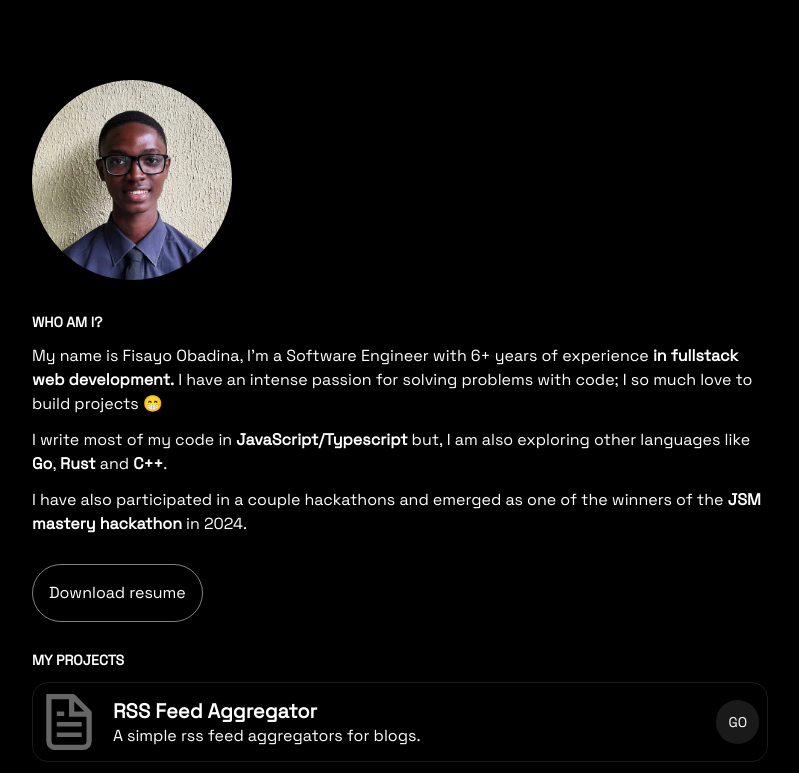
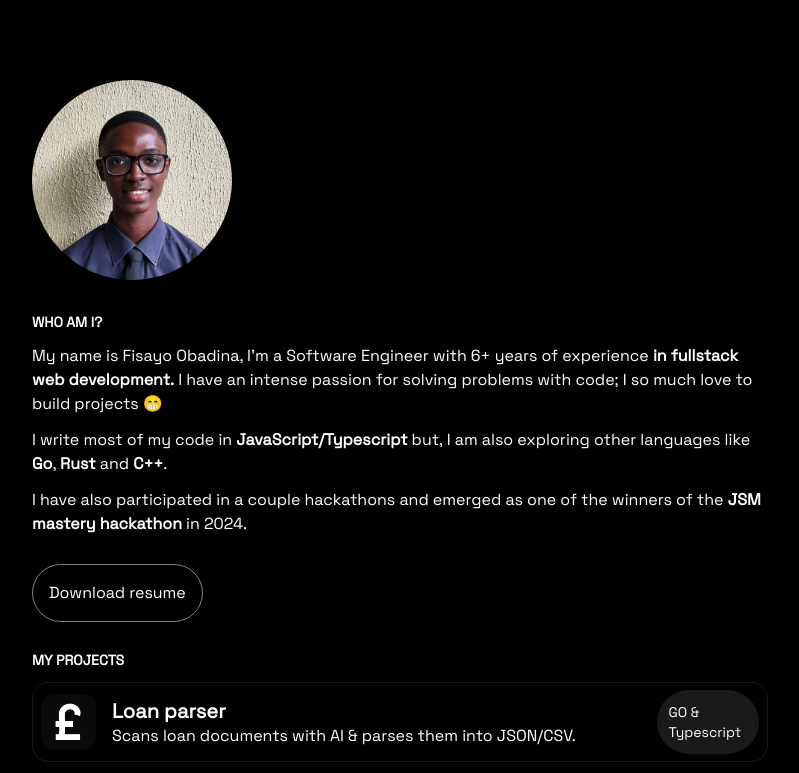
Before and after one commit to fisayo-dev/fisayobadina, a Next.js app: page / in a window 1280 px wide. Shown: the top 773 px of the page, without its empty margins (240-1039 px from the left). Built offline with nearby package versions, Linux system fonts and the light colour scheme.

Commit message:
feat: add new project

```diff
--- a/app/page.tsx
+++ b/app/page.tsx
@@ -17,6 +17,13 @@ interface Startups {
 }
 const Home = () => {
   const projects: Projects[] = [
+    {
+      link: "https://loanparser.vercel.app",
+      name: "Loan parser",
+      description: "Scans loan documents with AI & parses them into JSON/CSV.",
+      image: "/logos/loanparser.png",
+      language: "GO & Typescript",
+    },
     {
       link: "https://github.com/fisayo-dev/rssagg",
       name: "RSS Feed Aggregator",
@@ -145,7 +152,7 @@ const Home = () => {
                 <div className="flex flex-col items-start w-full">
                   <h2 className="lg:text-xl font-bold">{project.name}</h2>
                   <h2 className="text-sm lg:text-[1rem] ">
-                    {project.description}
+                    {project.description.length > 100 ? `${project.description.slice(0, 17)}...` : project.description}
                   </h2>
                 </div>
                 <span className="p-3 text-sm rounded-full bg-white/10 hover:bg-white/20">
```
Also changed, not shown: public/logos/loanparser.png (added).
